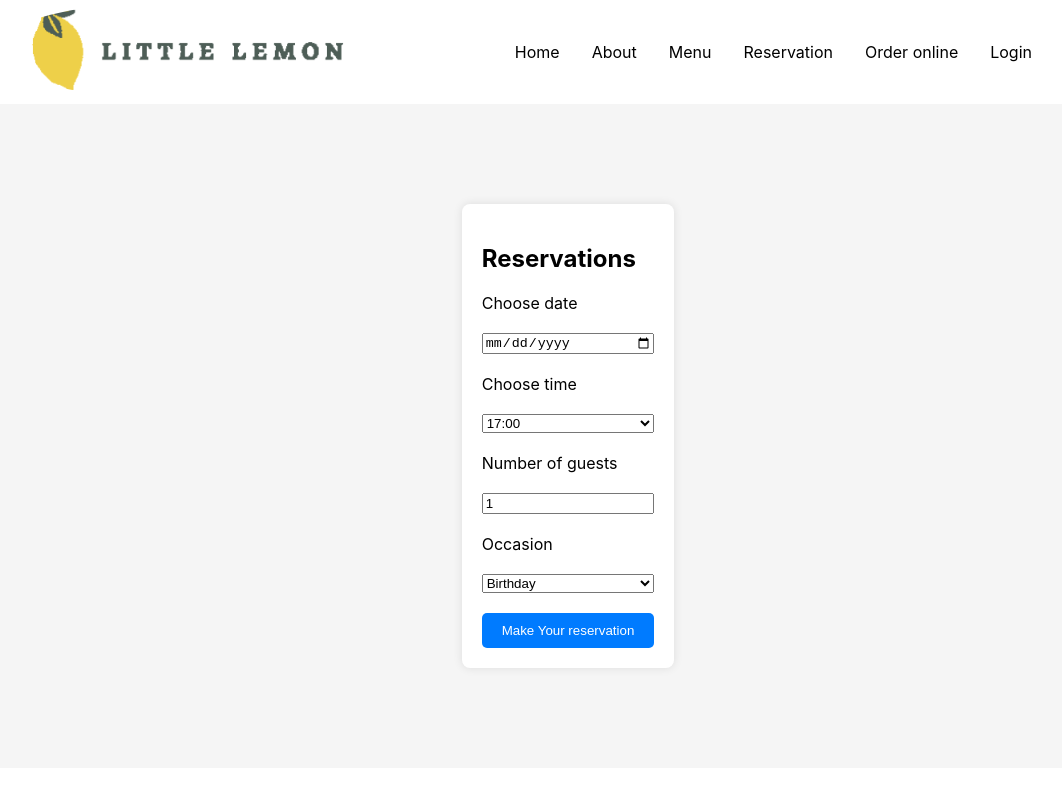
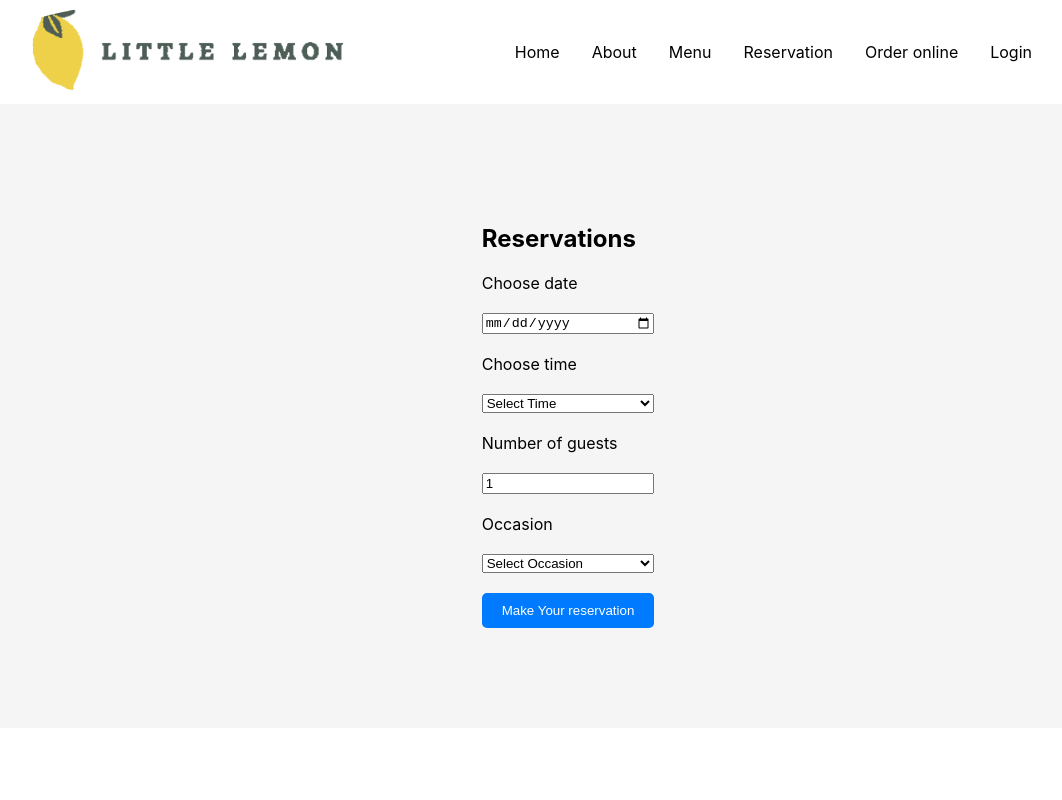
Before and after one commit to upenthiran93/meta-fe-final, a React (Create React App) app: page /reservation in a window 1280 px wide. Shown: the top 800 px of the page, without its empty margins (72-1134 px from the left). Built offline with nearby package versions, Linux system fonts and the light colour scheme; the HTML template or start-up script is replaced by a standard one.

Commit message:
warn the user

```diff
--- a/src/components/Reservation.jsx
+++ b/src/components/Reservation.jsx
@@ -1,19 +1,35 @@
-import React, {useEffect, useState} from 'react';
+import React, { useEffect, useState } from 'react';
 import './style/Reservation.css';
 import { useNavigate } from 'react-router-dom';
-import {submitAPI} from '../API/API';
+import { submitAPI } from '../API/API';
 
-const Reservation = ({Times, despatch}) => {
+const Reservation = ({ Times, despatch }) => {
     useEffect(() => {
         console.log('Times:', Times);
-    },[Times]);
+    }, [Times]);
+
     const [date, setDate] = useState('');
     const [time, setTime] = useState('');
     const [guests, setGuests] = useState(1);
     const [occasion, setOccasion] = useState('');
+    const [formErrors, setFormErrors] = useState({});
+
     const navigate = useNavigate();
+
+    const isFormValid = date && time && guests && occasion;
+
     const handleSubmit = (e) => {
         e.preventDefault();
+        if (!isFormValid) {
+            // If form is not valid, set form errors
+            setFormErrors({
+                date: !date,
+                time: !time,
+                guests: !guests,
+                occasion: !occasion
+            });
+            return;
+        }
         const formData = {
             date: date,
             time: time,
@@ -32,32 +48,39 @@ const Reservation = ({Times, despatch}) => {
     return (
         <section className="reservation">
             <div className="container">
-                <section className="reservation-wrap">
-                    <div className="form-wrap">
+                <article className="reservation-wrap">
+                    <header>
                         <h2>Reservations</h2>
-                        <form onSubmit={handleSubmit} style={{display: "grid", maxWidth: "200px", gap: "20px"}}>
+                    </header>
+                    <form onSubmit={handleSubmit} style={{ display: "grid", maxWidth: "200px", gap: "20px" }}>
                         <label htmlFor="res-date">Choose date</label>
-                            <input type="date" id="res-date" value={date} onChange={(e) => setDate(e.target.value)} />
+                        <input type="date" id="res-date" value={date} onChange={(e) => setDate(e.target.value)} required />
+                        {formErrors.date && <p>Please select a date</p>}
+
                         <label htmlFor="res-time">Choose time</label>
-                            <select id="res-time" value={time} onChange={(e) => setTime(e.target.value)} >
+                        <select id="res-time" value={time} onChange={(e) => setTime(e.target.value)} required>
+                            <option value="">Select Time</option>
                             {Times.map((time) => {
                                 return <option key={time} value={time}>{time}</option>
                             })}
                         </select>
+                        {formErrors.time && <p>Please select a time</p>}
+
                         <label htmlFor="guests">Number of guests</label>
-                            <input type="number" placeholder="1" min="1" max="10" id="guests" value={guests} onChange={(e) => setGuests(e.target.value)} />
+                        <input type="number" placeholder="1" min="1" max="10" id="guests" value={guests} onChange={(e) => setGuests(e.target.value)} required />
+                        {formErrors.guests && <p>Please enter the number of guests</p>}
+
                         <label htmlFor="occasion">Occasion</label>
-                            <select id="occasion" value={occasion} onChange={(e) => setOccasion(e.target.value)}>
+                        <select id="occasion" value={occasion} onChange={(e) => setOccasion(e.target.value)} required>
+                            <option value="">Select Occasion</option>
                             <option>Birthday</option>
                             <option>Anniversary</option>
                         </select>
-                            <input type="submit" value="Make Your reservation" />
+                        {formErrors.occasion && <p>Please select an occasion</p>}
+
+                        <input type="submit" value="Make Your reservation" aria-label="On Click" />
                     </form>
-                    </div>
-                    <div className="img-wrap">
-
-                    </div>
-                </section>
+                </article>
             </div>
         </section>
     );
```
Lines whose indentation alone changed are shown as unchanged.
